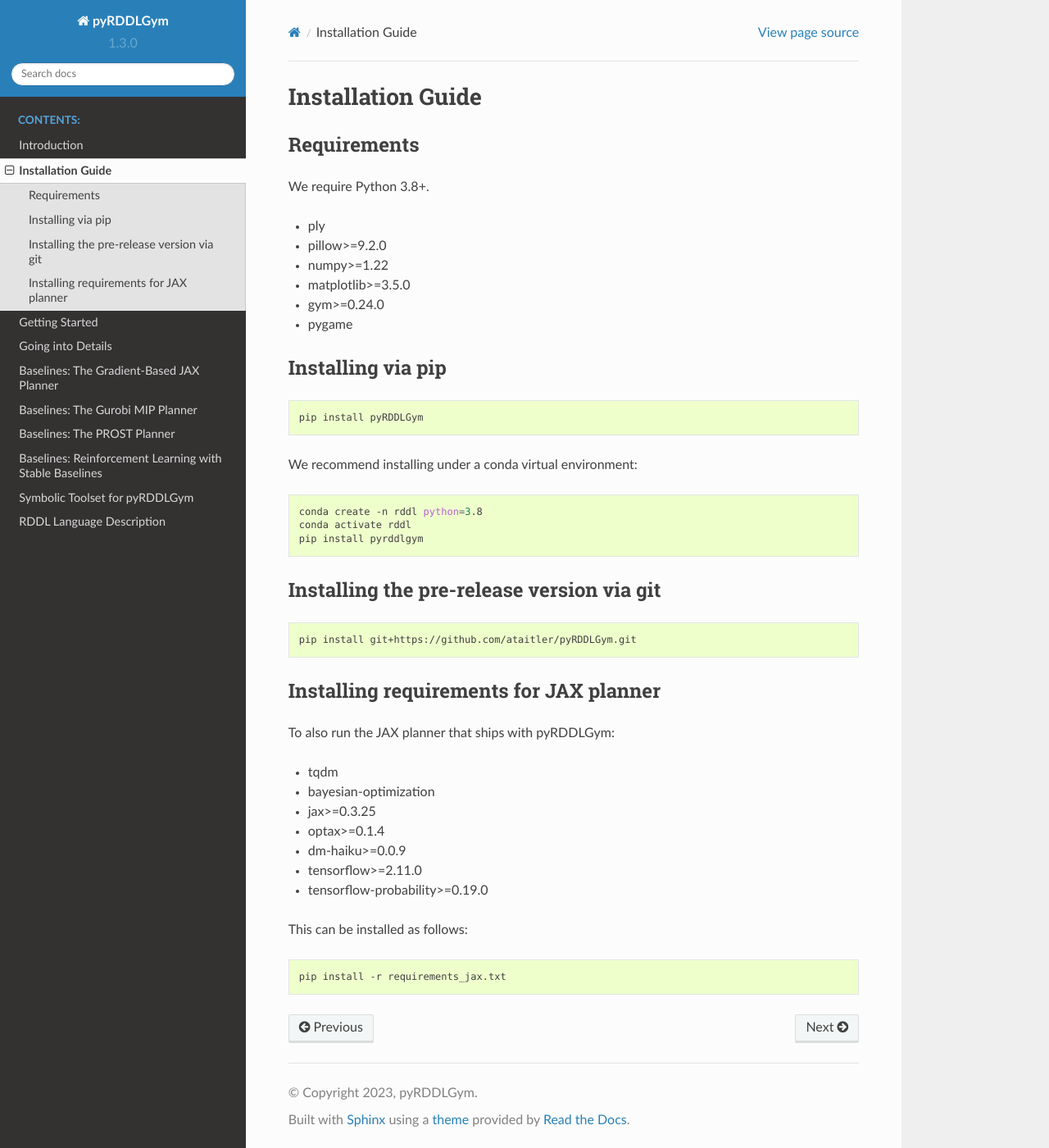
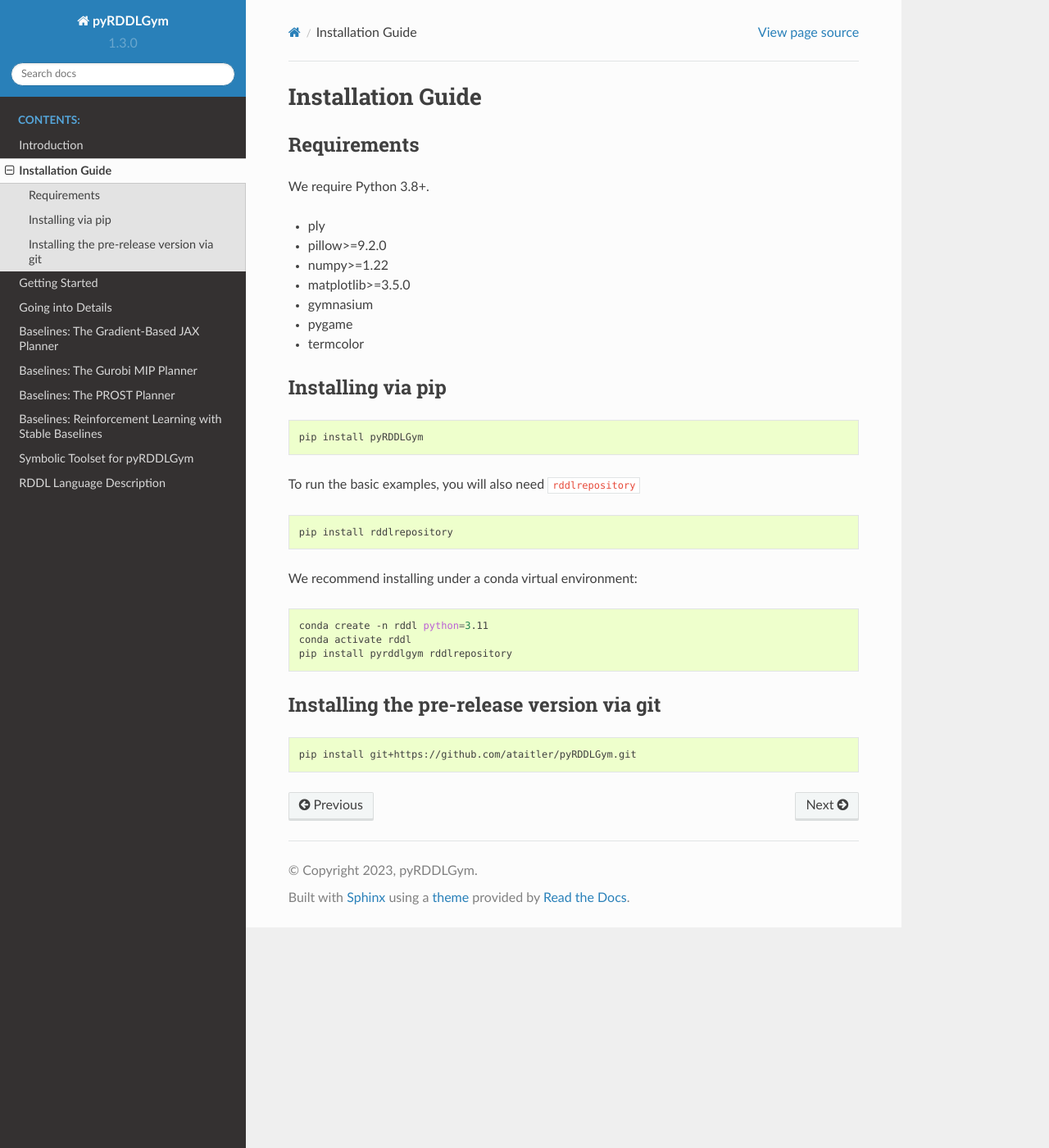
Before and after one commit to pyrddlgym-project/pyRDDLGym, a Sphinx documentation site: the page built from docs/install.rst, in a window 1280 px wide and 1400 px high. Shown: the whole window at 82% size. Built offline with Sphinx 7.4.7 and the Read the Docs theme 2.0.0, drawn with Linux system fonts in a browser that asks for light colours.

Commit message:
Updated install rst

```diff
--- a/docs/install.rst
+++ b/docs/install.rst
@@ -9,8 +9,9 @@ We require Python 3.8+.
 * pillow>=9.2.0
 * numpy>=1.22
 * matplotlib>=3.5.0
-* gym>=0.24.0
+* gymnasium
 * pygame
+* termcolor
 
 Installing via pip
 -----------------
@@ -18,34 +19,22 @@ Installing via pip
 
     pip install pyRDDLGym
 
+To run the basic examples, you will also need ``rddlrepository``
+
+.. code-block:: shell
+
+    pip install rddlrepository
+
 We recommend installing under a conda virtual environment:
 
 .. code-block:: shell
 
-    conda create -n rddl python=3.8
+    conda create -n rddl python=3.11
     conda activate rddl
-    pip install pyrddlgym
+    pip install pyrddlgym rddlrepository
 
 Installing the pre-release version via git
 ---------
 .. code-block:: shell
 
     pip install git+https://github.com/ataitler/pyRDDLGym.git
-
-Installing requirements for JAX planner
----------
-To also run the JAX planner that ships with pyRDDLGym:
-
-* tqdm
-* bayesian-optimization
-* jax>=0.3.25
-* optax>=0.1.4
-* dm-haiku>=0.0.9
-* tensorflow>=2.11.0
-* tensorflow-probability>=0.19.0
-
-This can be installed as follows:
-
-.. code-block:: shell
-
-    pip install -r requirements_jax.txt
```
